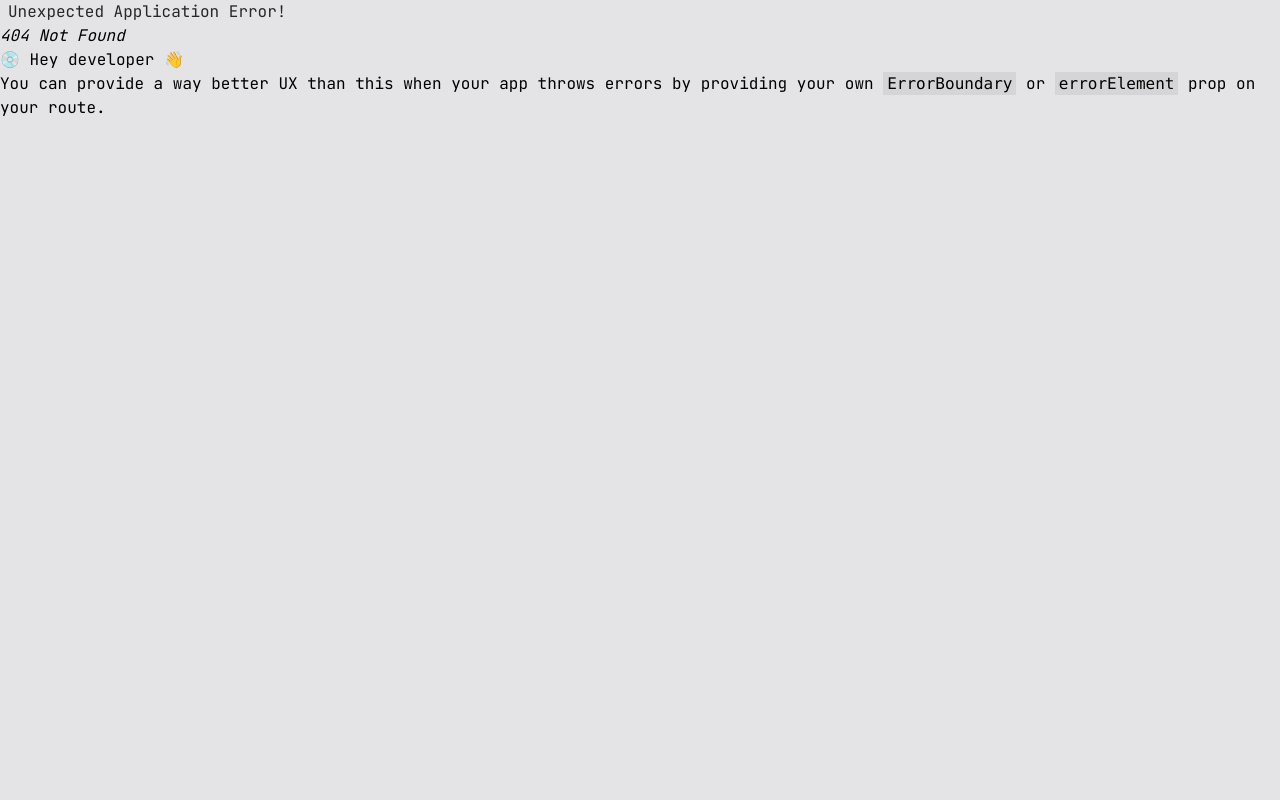
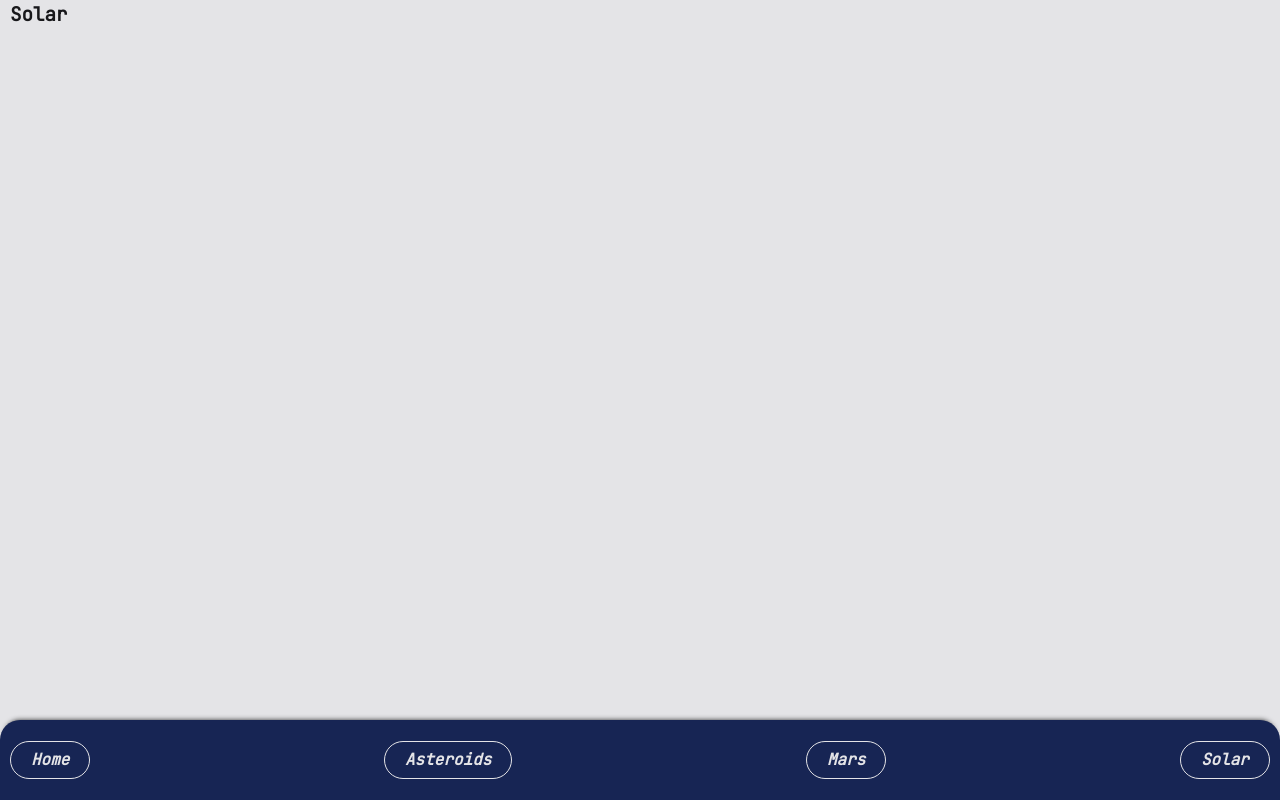
Before and after one commit to escavanessa/NASA, a React (Vite) app: page /solar in a window 1280 px wide. Before the commit this address had no page. Built offline with nearby package versions, Linux system fonts and the light colour scheme; no server answers.

Commit message:
SOlar API added

```diff
--- a/src/Components/BottomNav/BottomNav.css
+++ b/src/Components/BottomNav/BottomNav.css
@@ -1,13 +1,13 @@
 .botm-nav{
     display: flex;
     background-color: #172554;
-    border-top-right-radius: 20px;
-    border-top-left-radius: 20px;
     height: 80px;
     align-items: center;
     position: fixed;
     bottom: 0;
     width: 100%;
+    border-top-left-radius: 20px;
+    border-top-right-radius: 20px;
 }
 
 .nav-btn-container{
@@ -29,3 +29,7 @@ li {
     padding-bottom: 6px;
     border-radius: 20px;
 }
+
+.top {
+    box-shadow: 0 -5px 5px -5px #333;
+}
--- a/src/Components/BottomNav/BottomNav.jsx
+++ b/src/Components/BottomNav/BottomNav.jsx
@@ -5,12 +5,12 @@ import { Link } from 'react-router-dom'
 const BottomNav = () => {
   return (
     <>
-      <div className='botm-nav'>
+      <div className='botm-nav top'>
         <ul className='nav-btn-container'>
           <li><Link to={'/'}>Home</Link></li>
-          <li><Link to={'ast'}>Asteroids</Link></li>
-          <li><Link to={'mars'}>Mars</Link></li>
-          <li>Solar</li>
+          <li><Link to={'/ast'}>Asteroids</Link></li>
+          <li><Link to={'/mars'}>Mars</Link></li>
+          <li><Link to={'/solar'}>Solar</Link></li>
         </ul>
       </div>
     </>
--- a/src/Components/Photo/Photo.css
+++ b/src/Components/Photo/Photo.css
@@ -6,7 +6,7 @@
 
 .Card{
     width: 400px;
-    height: 500px;
+    height: 550px;
     border-radius: 20px;
     padding: 10px;
 }
@@ -28,7 +28,7 @@ img{
     width: 400px;
     height: 200px;
     margin-left: 10px;
-    margin-top: 10px;
+    margin-top: 20px;
     margin-right: 10px;
     overflow: hidden;
     text-overflow: ellipsis;
--- /dev/null
+++ b/src/Components/Solar/Solar.jsx
@@ -0,0 +1,76 @@
+import React from 'react'
+import { useState } from 'react';
+import { useEffect } from 'react';
+import './Solar.css'
+import BottomNav from '../BottomNav/BottomNav';
+
+
+
+let myDate = new Date();
+let year = myDate.getFullYear();
+let month = myDate.getMonth() + 1;
+let day = myDate.getDate();
+let todaysDate = `${year}-${month}-${day}`;
+
+//make a string out of this date.
+var futureDate = new Date();
+futureDate.setDate(futureDate.getDate() + 5);
+let futureYear = futureDate.getFullYear();
+let futureMonth = futureDate.getMonth() + 1;
+let futureDay = futureDate.getDate();
+let future = `${futureYear}-${futureMonth}-${futureDay}`;
+console.log(futureDate)
+
+
+
+
+const baseUrl = "https://api.nasa.gov/DONKI/FLR?startDate=2023-11-30&endDate=2023-12-03&api_key=K94Zcfj55KWoHu8AB1rj6Q4hdcFjsgAfyfo97Zjs"
+
+
+function fetchData() {
+  const dataPromise = new Promise((resolve, reject) => {
+    try {
+      fetch(baseUrl)
+        .then(response => response.json())
+        .then(json => {
+          resolve(json)
+          console.log(json)
+        })
+    } catch (error) {
+      reject(error)
+      console.log(error)
+    }
+  })
+  return dataPromise
+}
+
+
+
+
+
+const Solar = () => {
+    const [data, setData] = useState({})
+
+    useEffect(() => {
+      fetchData().then((response) => {
+        setData(response)
+        console.log(response)
+      }).catch(
+        (error) => { console.log(error) }
+      )
+
+    }, []);
+
+
+
+
+
+  return (
+    <>
+    <h1>Solar</h1>
+    <BottomNav />
+    </>
+  )
+}
+
+export default Solar
--- a/src/main.jsx
+++ b/src/main.jsx
@@ -9,6 +9,7 @@ import './index.css'
 import Photo from './Components/Photo/Photo.jsx';
 import { Asteroids } from './Components/Asteroid/Asteroids.jsx';
 import Mars from './Components/Mars/Mars.jsx';
+import Solar from './Components/Solar/Solar.jsx';
 
 
 
@@ -27,6 +28,10 @@ const router = createBrowserRouter([
     path: "mars",
     element: <Mars />,
   },
+  {
+    path: "solar",
+    element: <Solar />,
+  },
 
 ]);
 
```
Also changed, not shown: src/Components/Solar/Solar.css (added).
